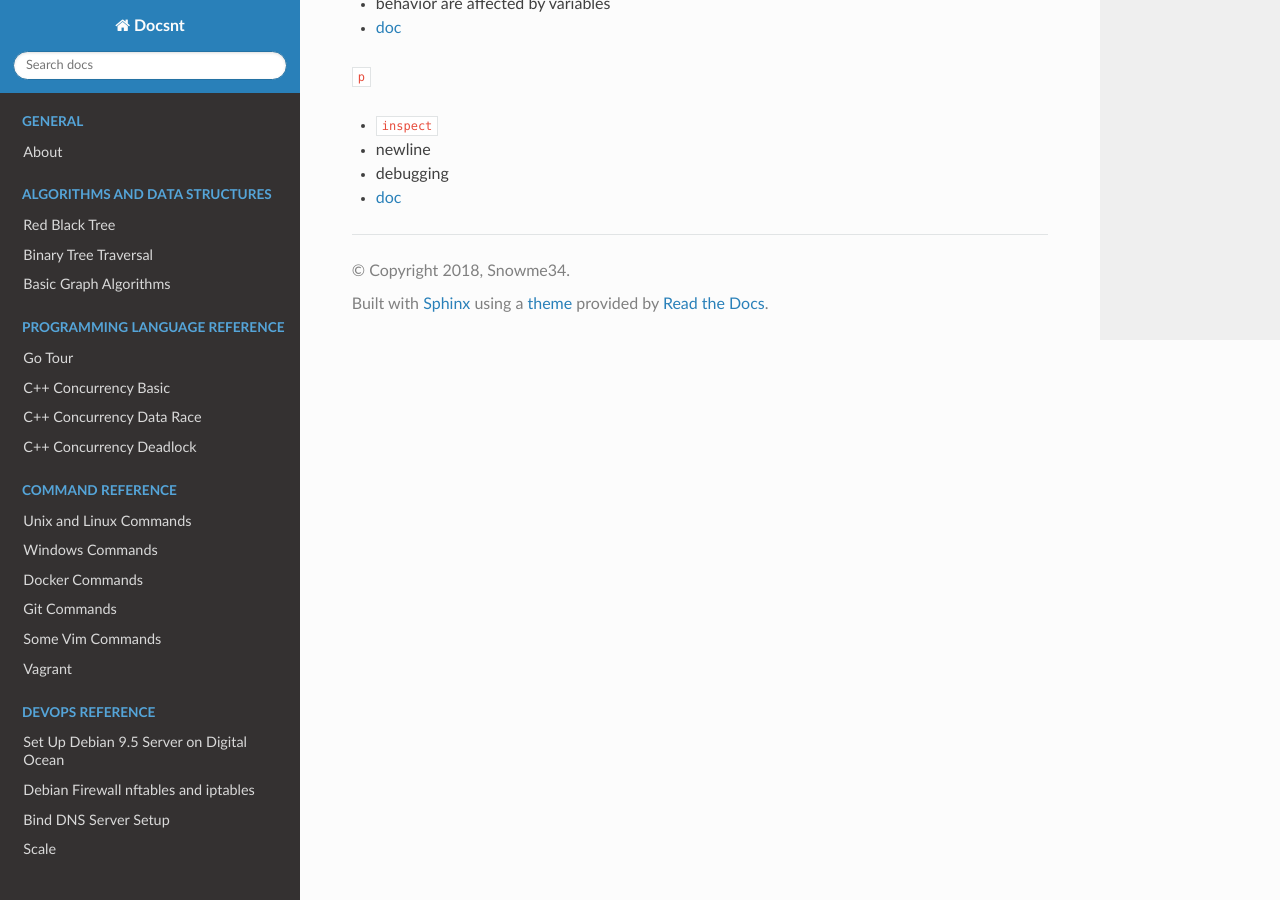
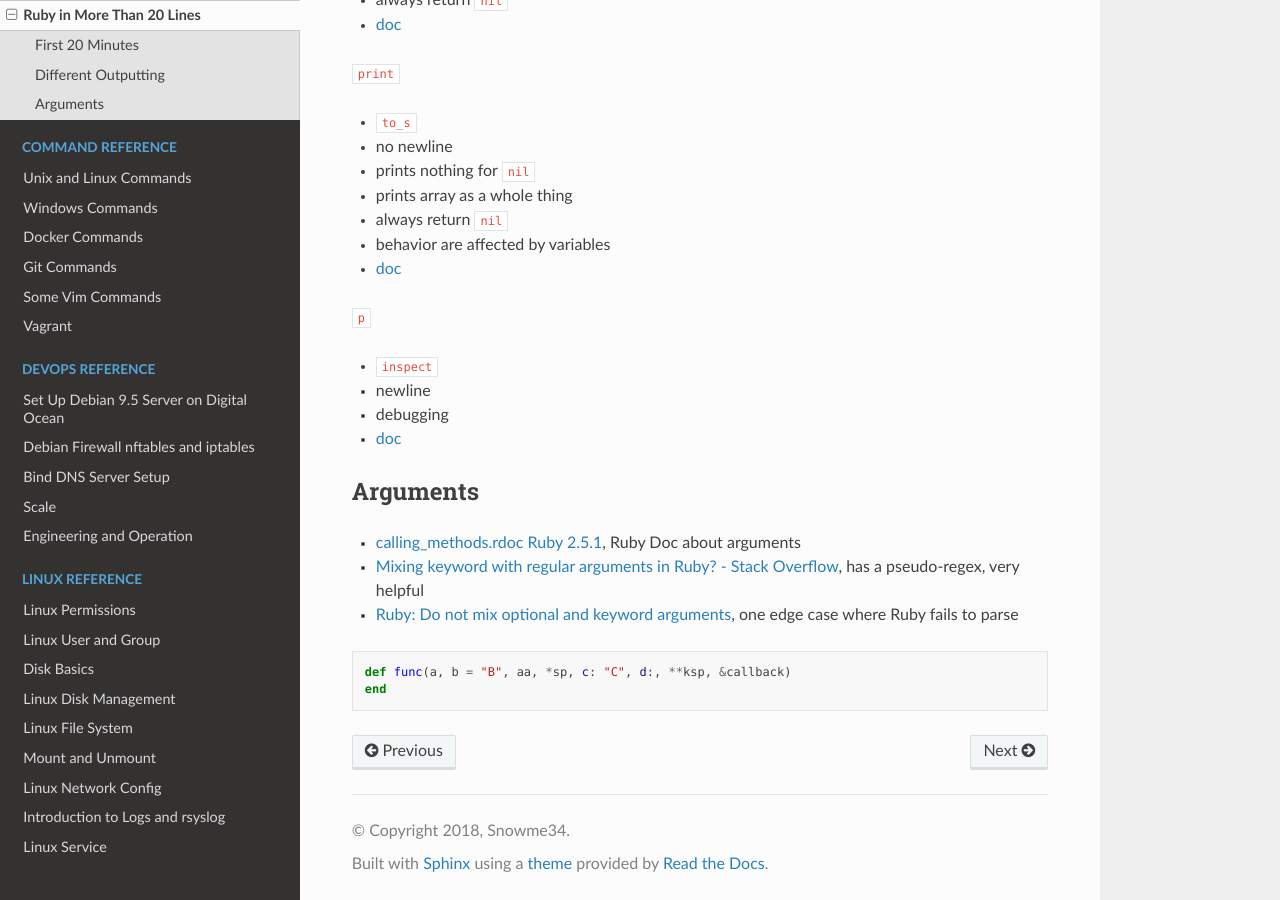
Before and after one commit to snowme34/snowme34.com, a Sphinx documentation site: the page built from docs/source/reference/programming-language/ruby/ruby-in-more-than-20-lines.md, in a window 1280 px wide and 900 px high, scrolled down 2124 px. Built offline with Sphinx 7.4.7 and the Read the Docs theme 2.0.0, drawn with Linux system fonts in a browser that asks for light colours; some of the changed text lies outside the part shown.

Commit message:
update ruby

````diff
--- a/cspell_dict_bash.txt
+++ b/cspell_dict_bash.txt
@@ -597,6 +597,6 @@
 builtins
 webhook
 
+virtualbox
 
-
-virtualbox
+rdoc
--- a/docs/source/index.rst
+++ b/docs/source/index.rst
@@ -72,10 +72,11 @@
    :caption: Programming Language Reference
    :name: sec-reference-programming-language
 
-   reference/programming-language/golang/go-tour
    reference/programming-language/cpp/cpp-concurrency-basic
    reference/programming-language/cpp/cpp-concurrency-data-race
    reference/programming-language/cpp/cpp-concurrency-deadlock
+   reference/programming-language/golang/go-tour
+   reference/programming-language/ruby/ruby-in-more-than-20-lines
 
 
 .. toctree::
--- a/docs/source/reference/programming-language/ruby/ruby-in-more-than-20-lines.md
+++ b/docs/source/reference/programming-language/ruby/ruby-in-more-than-20-lines.md
@@ -1,6 +1,8 @@
 # Ruby in More Than 20 Lines
 
 Heavily inspired by [Ruby in Twenty Minutes](https://www.ruby-lang.org/en/documentation/quickstart/)
+
+## First 20 Minutes
 
 ```ruby
 class Greeter
@@ -39,17 +41,23 @@
 
   # Say hi to everybody
   def say_hi
-    if @names.nil?
-      puts "You Are Nameless"
-    elsif @names.respond_to?("each")
-      # @names is a list of some kind, iterate!
-      # between do…end is a block of code to run, like a lambda
-      # |parameter|
-      @names.each do |name|
-        puts "Hello #{name}!"
+    case
+    when !@greeted
+      if @names.nil?
+        puts "You Are Nameless"
+      elsif @names.respond_to?("each")
+        # @names is a list of some kind, iterate!
+        # between do…end is a block of code to run, like a lambda
+        # |parameter|
+        @names.each do |name|
+          puts "Hello #{name}!"
+        end
+      else
+        puts "Hello #{@names}!"
       end
+      greet
     else
-      puts "Hello #{@names}!"
+      say_bye
     end
   end
 
@@ -63,6 +71,11 @@
     else
       puts "Goodbye #{@names}.  Come back soon!"
     end
+  end
+
+  private
+  def greet
+    @greeted ||= true
   end
 end
 
@@ -116,3 +129,14 @@
 * newline
 * debugging
 * [doc](https://ruby-doc.org/core-2.6.3/Kernel.html#method-i-p)
+
+## Arguments
+
+* [calling_methods.rdoc Ruby 2.5.1](https://ruby-doc.org/core-2.5.1/doc/syntax/calling_methods_rdoc.html#label-Arguments), Ruby Doc about arguments
+* [Mixing keyword with regular arguments in Ruby? - Stack Overflow](https://stackoverflow.com/questions/20633412/mixing-keyword-with-regular-arguments-in-ruby), has a pseudo-regex, very helpful
+* [Ruby: Do not mix optional and keyword arguments](https://makandracards.com/makandra/36011-ruby-do-not-mix-optional-and-keyword-arguments), one edge case where Ruby fails to parse
+
+```ruby
+def func(a, b = "B", aa, *sp, c: "C", d:, **ksp, &callback)
+end
+```
````
